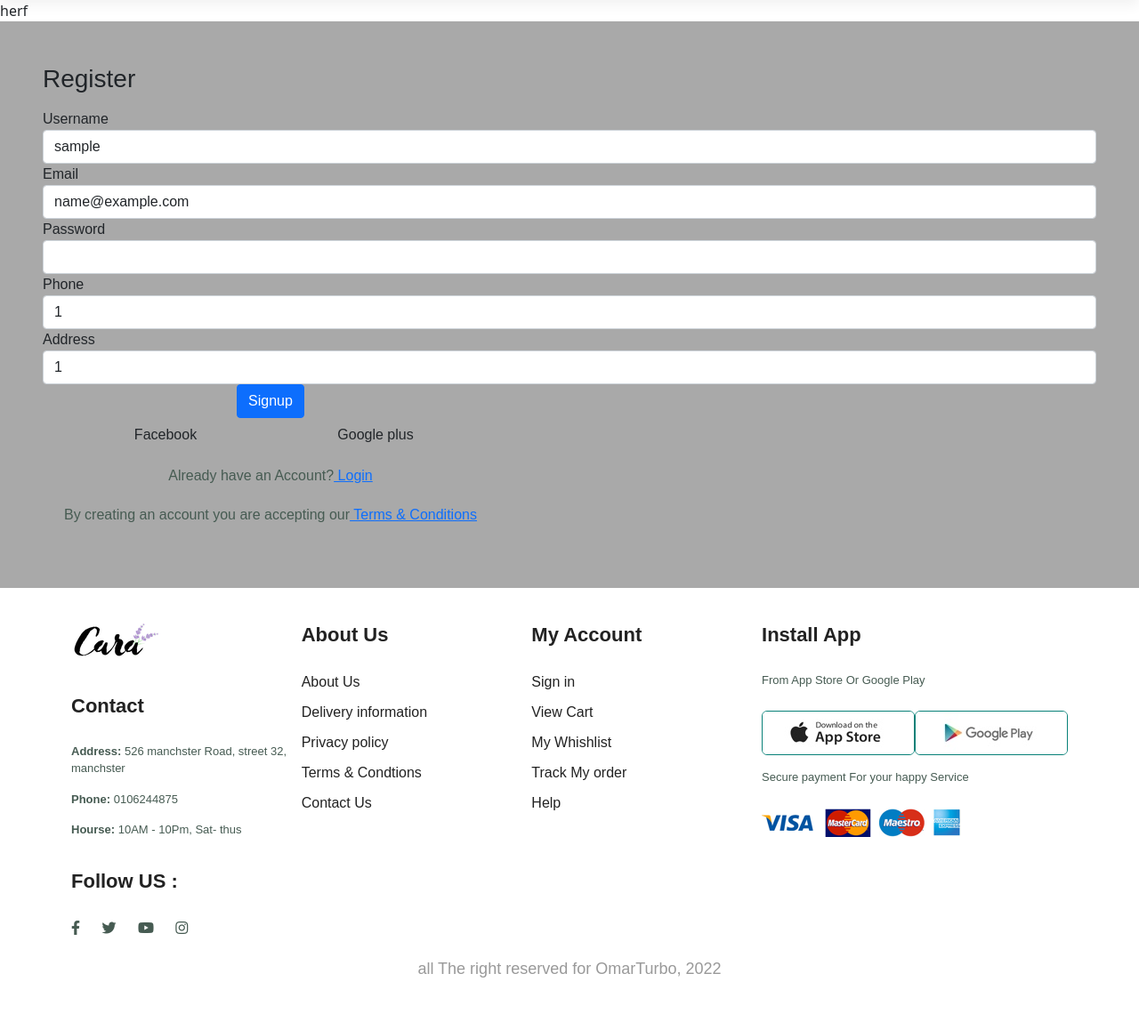
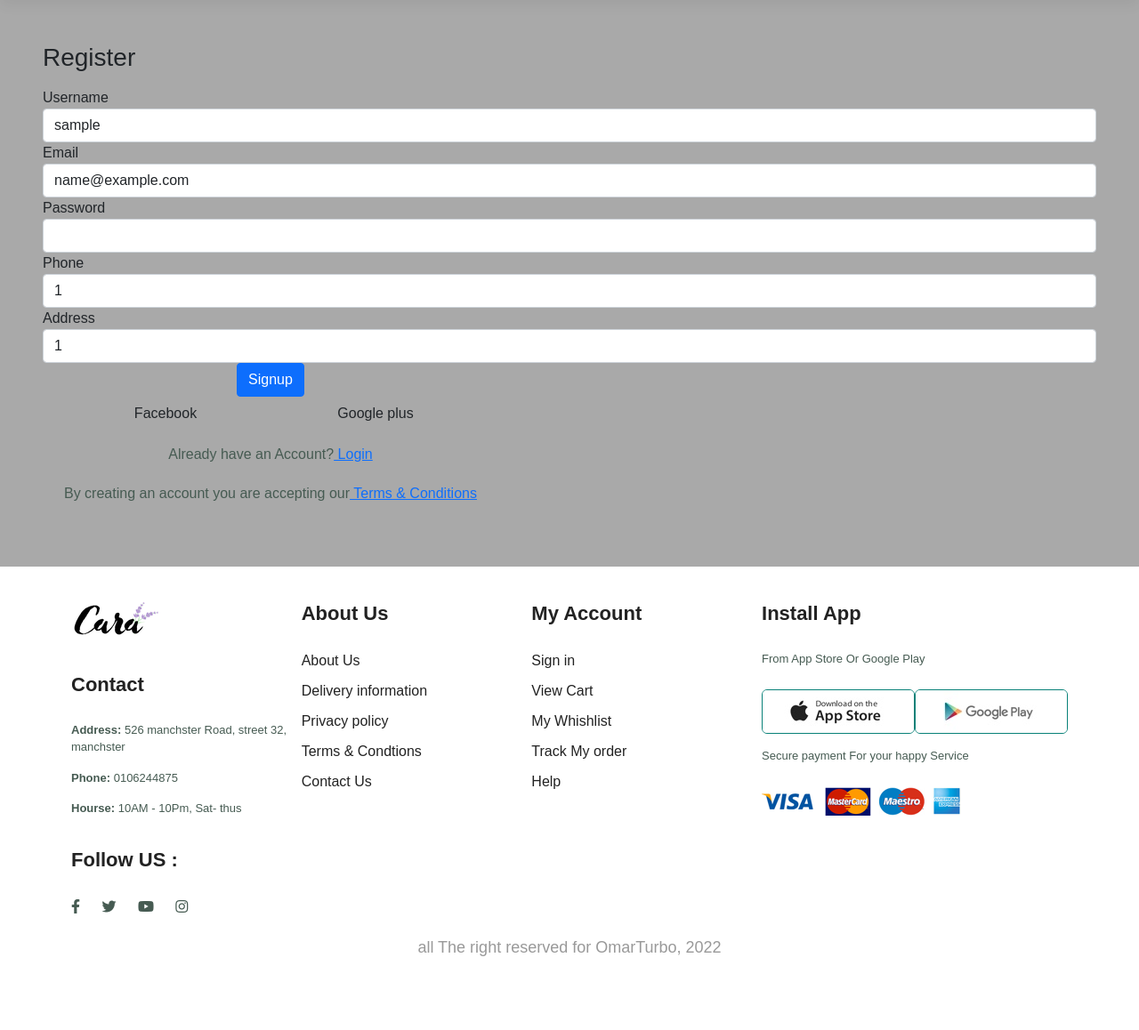
Before and after one commit to NineLuta/exam, a PHP site: page /signup.php in a window 1280 px wide. Shown: the part 83-1241 px from the top of the page at 89% size. After the commit the page ends 1158 px from the top, so only its background shows below. Run offline with PHP 8.4, Linux system fonts and the light colour scheme; the visitor is signed in with stand-in values (Sample User, id 1); some libraries are stand-ins or nearby versions; some web fonts are replaced.

Commit message:
removed echo

```diff
--- a/signup.php
+++ b/signup.php
@@ -10,7 +10,7 @@ include "navbar.php";
 
 
 <?php
-echo "herf";
+
 if (isset($_POST['Signup'])) {
 
   $name=htmlspecialchars(trim($_POST["username"]));
```
